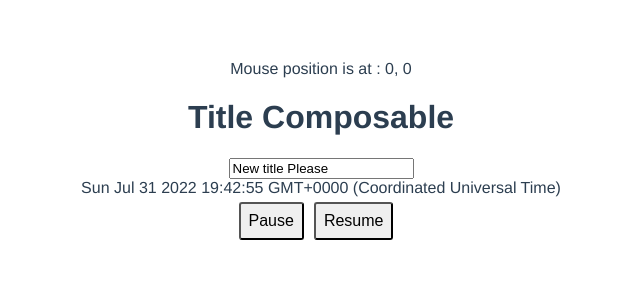
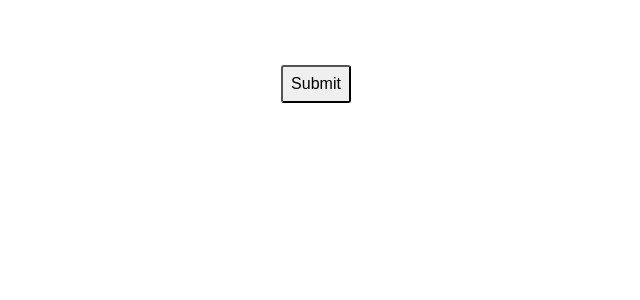
Before and after one commit to yxj0312/build-gmail-clone-with-vue-3, a Vue app: page / in a window 1280 px wide. Shown: the top 300 px of the page, without its empty margins (319-959 px from the left). Built offline with nearby package versions, Linux system fonts and the light colour scheme.

Commit message:
whats slot

```diff
--- a/src/App.vue
+++ b/src/App.vue
@@ -55,15 +55,19 @@ const { now, pause, resume } = useNow({ controls: true })
 </script>
 
 <template>
-  Mouse position is at : {{ x }}, {{ y }}
+  <!-- Mouse position is at : {{ x }}, {{ y }}
   <h1>Title Composable</h1>
-  <input v-model="title" type="text">
+  <input v-model="title" type="text"> -->
   <!-- <div>{{ counter }}</div>
   <button @click="pause">Pause</button>
   <button @click="resume">Resume</button> -->
-  <div>{{ now }}</div>
+  <!-- <div>{{ now }}</div>
   <button @click="pause">Pause</button>
-  <button @click="resume">Resume</button>
+  <button @click="resume">Resume</button> -->
+
+  <button class="button">
+    <slot>Submit</slot>
+  </button>
 </template>
 
 <style>
```
